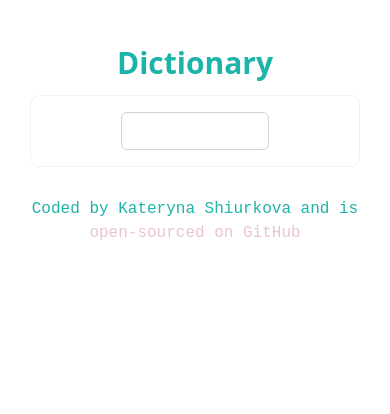
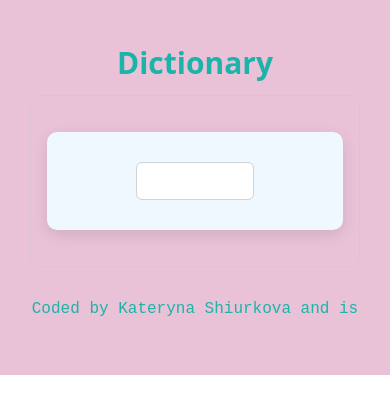
Before and after one commit to KaterynaKviten/dictionary, a React (Create React App) app: page / in a window 390 px wide. Shown: the top 414 px of the page. Built offline with nearby package versions, Linux system fonts and the light colour scheme.

Commit message:
added phonetic

```diff
--- a/src/App.css
+++ b/src/App.css
@@ -1,6 +1,7 @@
 .App {
   text-align: center;
   padding: 30px;
+  background: #e9c2d7;
 }
 header {
   font-size: 30px;
--- a/src/Dictionary.css
+++ b/src/Dictionary.css
@@ -10,3 +10,10 @@
   max-width: 50%;
   display: inline;
 }
+.Dictionary section {
+  background-color: aliceblue;
+  padding: 30px;
+  border-radius: 10px;
+  box-shadow: 0 5px 15px rgb(0 0 0 / 10%);
+  margin: 20px 0;
+}
--- a/src/Dictionary.js
+++ b/src/Dictionary.js
@@ -8,6 +8,7 @@ export default function Dictionary() {
   let [results, setResults] = useState(null);
 
   function handleResponse(response) {
+    console.log(response.data);
     setResults(response.data[0]);
   }
 
@@ -24,6 +25,7 @@ export default function Dictionary() {
 
   return (
     <div className="Dictionary">
+      <section>
         <form onSubmit={search}>
           <input
             type="search"
@@ -31,6 +33,7 @@ export default function Dictionary() {
             className="form-control"
           />
         </form>
+      </section>
       <Results results={results} />
     </div>
   );
--- a/src/Meaning.js
+++ b/src/Meaning.js
@@ -7,15 +7,16 @@ export default function Meaning(props) {
       <h3>{props.meaning.partOfSpeech}</h3>
 
       {props.meaning.definitions.map(function (definition, index) {
+        console.log("def", definition);
         return (
           <div key={index}>
             <p>{definition.definition}</p>
-            <p>
-              <Synonyms synonyms={definition.synonyms} />
-            </p>
           </div>
         );
       })}
+      <em>
+        <Synonyms synonyms={props.meaning.synonyms} />
+      </em>
     </div>
   );
 }
--- /dev/null
+++ b/src/Phonetic.js
@@ -0,0 +1,13 @@
+import React from "react";
+
+export default function Phonetic(props) {
+  return (
+    <div className="Phonetic">
+      <a href={props.phonetic.audio} target="blank">
+        Listen
+      </a>
+      <br />
+      {props.phonetic.text}
+    </div>
+  );
+}
--- a/src/Results.js
+++ b/src/Results.js
@@ -1,17 +1,28 @@
 import React from "react";
 import Meaning from "./Meaning";
+import Phonetic from "./Phonetic";
 
 export default function Results(props) {
   if (props.results) {
     return (
       <div className="Results">
-        <h2>{props.results.word}</h2>
-        <h4>{props.results.phonetic}</h4>
+        <section>
+          <h2>{props.results.word}</h2>
+          <h4>{props.results.phonetic}</h4>
+          {props.results.phonetics.map(function (phonetic, index) {
+            return (
+              <div key={index}>
+                <Phonetic phonetic={phonetic} />
+              </div>
+            );
+          })}
+        </section>
+
         {props.results.meanings.map(function (meaning, index) {
           return (
-            <div key={index}>
+            <section key={index}>
               <Meaning meaning={meaning} />
-            </div>
+            </section>
           );
         })}
       </div>
--- a/src/Synonyms.js
+++ b/src/Synonyms.js
@@ -1,6 +1,7 @@
 import React from "react";
 
 export default function Synonyms(props) {
+  console.log("!!!", props.synonyms);
   if (props.synonyms) {
     return (
       <ul className="Synonyms">
```
Lines whose indentation alone changed are shown as unchanged.
